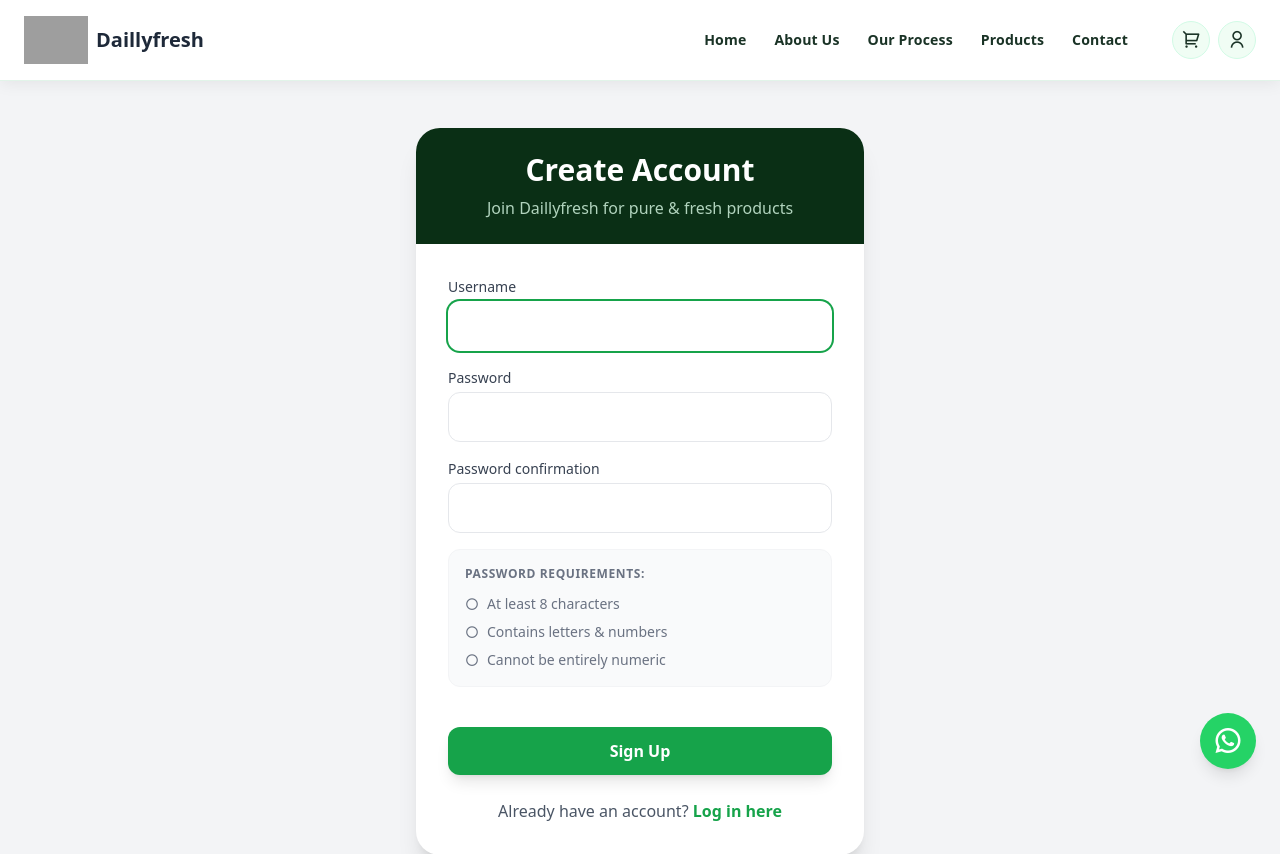
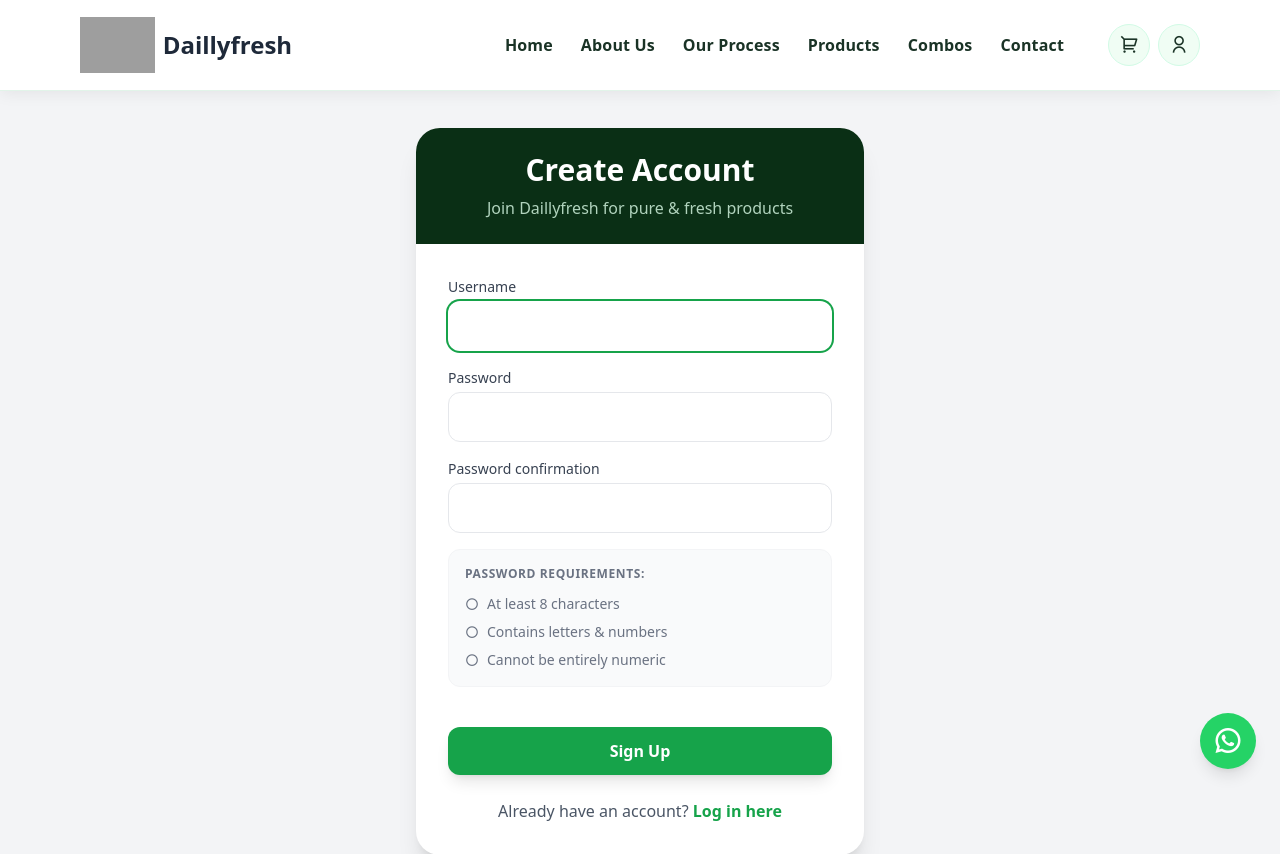
Before and after one commit to YashKshirsagar/Daillyfresh-2.0, a Django app: page /signup/ in a window 1280 px wide. Shown: the top 854 px of the page. Run offline with Django 5.2, Linux system fonts and the light colour scheme; style sheets or scripts are compiled from the project's sources; some libraries are stand-ins or nearby versions; grey boxes are pictures that could not be loaded.

Commit message:
update: header design and navigation consistency

```diff
--- a/templates/base.html
+++ b/templates/base.html
@@ -50,7 +50,7 @@
         display: flex !important;
       }
 
-      @media (min-width: 1024px) {
+      @media (min-width: 1080px) {
         .nav-desktop {
           display: flex !important;
         }
@@ -63,6 +63,9 @@
         .nav-mobile-dropdown {
           display: none !important;
         }
+        .header-inner {
+          padding: 0 5rem !important;
+        }
       }
 
       /* ── Classic Full-Width Header ── */
@@ -72,24 +75,12 @@
         -webkit-backdrop-filter: blur(12px);
         border-bottom: 1px solid rgba(22, 163, 74, 0.12);
         box-shadow: 0 2px 16px rgba(0, 0, 0, 0.07);
-        {% comment %} transition:
-          background 0.3s,
-          box-shadow 0.3s,
-          border-color 0.3s; {% endcomment %}
       }
-
-      /* Transparent mode on home hero */
-      {% comment %} .header-transparent .site-header {
-        background: rgba(0, 0, 0, 0.18);
-        border-bottom-color: rgba(255, 255, 255, 0.12);
-        box-shadow: none;
-      } {% endcomment %}
 
       .header-inner {
         width: 100%;
         padding: 0 1.5rem;
-        {% comment %} height: 68px; {% endcomment %}
-        height: 80px;
+        height: 90px;
         display: flex;
         align-items: center;
         justify-content: flex-start;
@@ -98,6 +89,27 @@
 
       .header-logo {
         flex-shrink: 0;
+      }
+      .logo {
+        height: 3rem; /* h-12 equivalent */
+        width: auto;
+        object-fit: contain;
+      }
+      @media (min-width: 1080px) {
+        .logo {
+          height: 3.5rem;
+        }
+      }
+      .logo-text {
+        font-size: 1.25rem;
+        font-weight: 600;
+        margin-left: 0.5rem;
+      }
+
+      @media (min-width: 1080px) {
+        .logo-text {
+          font-size: 1.5rem;
+        }
       }
 
       .header-nav-wrapper {
@@ -118,7 +130,7 @@
       .nav-link {
         position: relative;
         font-weight: 600;
-        font-size: 0.88rem;
+        font-size: 1rem;
         letter-spacing: 0.01em;
         color: #1a3326;
         text-decoration: none;
@@ -196,6 +208,12 @@
         text-decoration: none;
         flex-shrink: 0;
       }
+      @media screen and (min-width: 1080px) {
+        .icon-btn{
+          width: 42px;
+          height: 42px;
+        }
+      }
       .icon-btn:hover {
         background: #dcfce7;
         color: #16a34a;
@@ -213,8 +231,8 @@
 
       /* Avatar */
       .avatar {
-        width: 36px;
-        height: 36px;
+        width: 42px;
+        height: 42px;
         border-radius: 50%;
         background: linear-gradient(135deg, #16a34a, #0a2f15);
         color: #fff;
@@ -368,9 +386,9 @@
             <img
               src="{% static 'images/logo.png' %}"
               alt="Daillyfresh Logo"
-              class="h-12 w-auto object-contain"
+              class="logo"
             />
-            <span class="text-xl font-semibold ml-2">Daillyfresh</span>
+            <span class="logo-text">Daillyfresh</span>
           </a>
 
           <!-- Navigation and Actions Wrapper -->
@@ -400,6 +418,12 @@
                 class="nav-link"
                 :class="(!scrolled && isHome) ? 'nav-link-white' : ''"
                 >Products</a
+              >
+              <a
+                href="/#products"
+                class="nav-link"
+                :class="(!scrolled && isHome) ? 'nav-link-white' : ''"
+                >Combos</a
               >
               <a
                 href="#contact"
@@ -561,6 +585,13 @@
             style="color: #16a34a; margin-right: 12px; font-size: 1.1rem"
           ></i
           >Products
+        </a>
+        <a href="/#products" @click="mobileMenuOpen=false" class="mobile-link">
+          <i
+            class="ri-gift-line"
+            style="color: #16a34a; margin-right: 12px; font-size: 1.1rem"
+          ></i
+          >Combos
         </a>
         <a href="#contact" @click="mobileMenuOpen=false" class="mobile-link">
           <i
```
